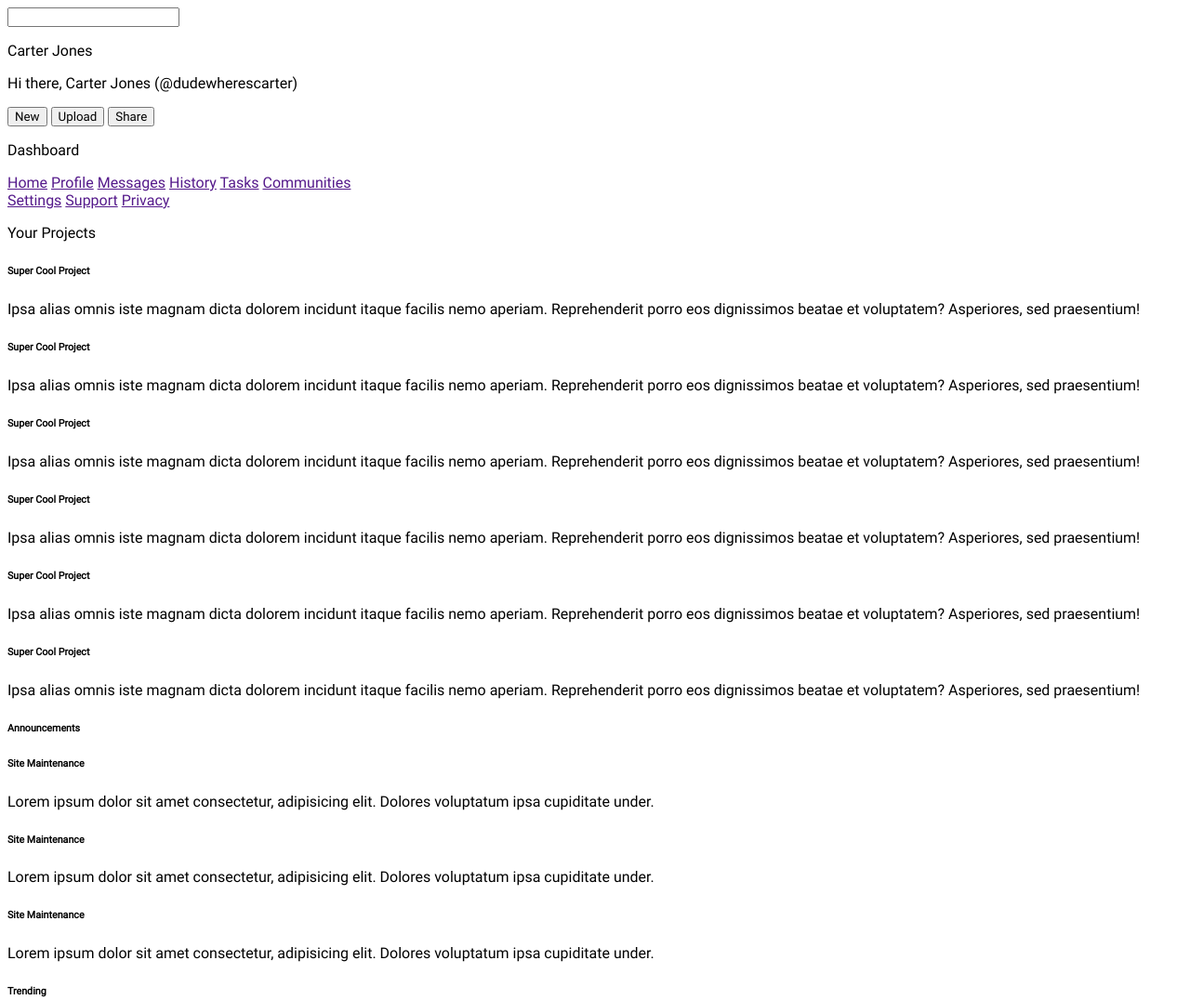
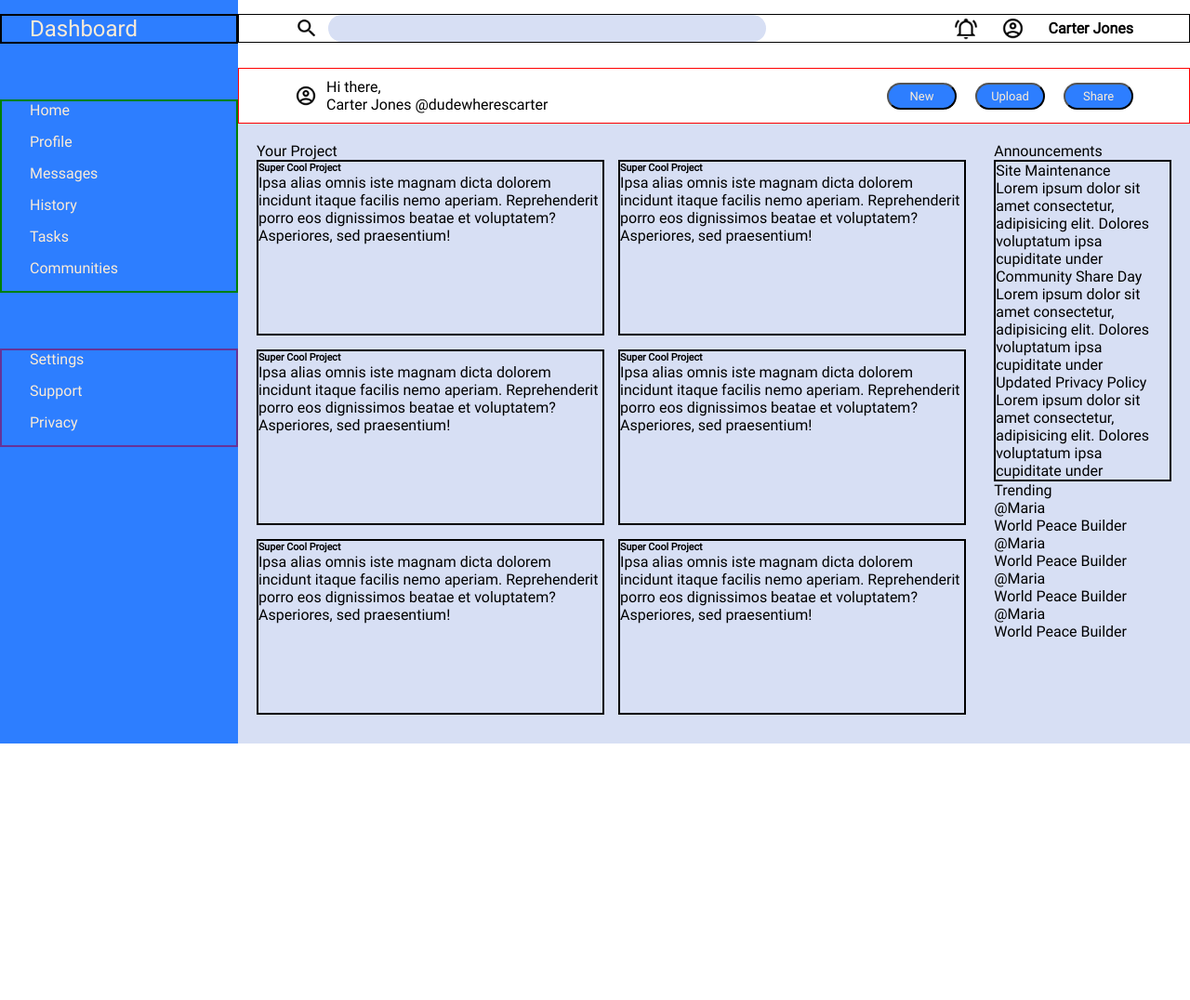
Before and after one commit to dudewherescarter/Admin-Dashboard, a plain HTML site: page index.html in a window 1280 px wide. Shown: the top 1076 px of the page at 93% size. After the commit the page ends 800 px from the top, so only its background shows below. Drawn offline with Linux system fonts and the light colour scheme.

Commit message:
Adjust css styling and align content in all three containers

```diff
--- a/index.html
+++ b/index.html
@@ -8,24 +8,39 @@
 </head>
 <body>
 
-    <!--Header, Sidebar, Main Content-->
+    <div class="container">
 
-    <div class="container">
+        <!--Header Start-->
         <div class="header">
+            <div class="headertop">
+                <div class="searchbar">
+                    <img src="Images/magnify.png" class="search-icon" alt="Search Icon">
                     <input type="text">
-            <div class="topright">
-                <p>Carter Jones</p>
                 </div>
-            <div class="bottomleft">
-                <p>Hi there, Carter Jones (@dudewherescarter)</p>
-            </div>
-            <div class="bottomright">
-                <button>New</button>
-                <button>Upload</button>
-                <button>Share</button>
+                <div class="profile-bar">
+                    <img src="Images/bell-ring-outline.png" class="bell-icon" alt="Alert Bell">
+                    <img src="Images/account-circle-outline.png" class="admin-icon" alt="Admin Account Button">
+                    <h4>Carter Jones</h4>
                 </div>
             </div>
+            <div class="headerbottom">
+                <div class="profile">
+                    <img src="Images/account-circle-outline.png" class="profile-icon" alt="Admin Account Button">
+                    <div class="name-greeting">
+                        <div class="greeting">Hi there,</div>
+                        <div class="greeting">Carter Jones @dudewherescarter</div>
+                    </div>
+                </div>
+                <div class="make-post">
+                    <button class="head-button clickable">New</button>
+                    <button class="head-button clickable">Upload</button>
+                    <button class="head-button clickable">Share</button>
+                </div>
+            </div>
+        </div>
+        <!--Header End-->
 
+        <!--Sidebar Start-->
         <div class="sidebar">
             <p>Dashboard</p>
             <div class="items toptag">
@@ -42,66 +57,86 @@
                     <a href="">Privacy</a>
             </div>
         </div>
-
+        <!--Sidebar End-->
+        <!--Main Content Start-->
         <div class="maincontent">
-            <p>Your Projects</p>
-            <div class="cardcontainer">
-                <div class="cardcontainer">
-                    <h6>Super Cool Project</h6>
-                    <p>Ipsa alias omnis iste magnam dicta dolorem incidunt itaque
-                       facilis nemo aperiam. Reprehenderit porro eos dignissimos
-                       beatae et voluptatem? Asperiores, sed praesentium!</p>
-                    <h6>Super Cool Project</h6>
-                    <p>Ipsa alias omnis iste magnam dicta dolorem incidunt itaque
-                       facilis nemo aperiam. Reprehenderit porro eos dignissimos
-                       beatae et voluptatem? Asperiores, sed praesentium!</p>
-                    <h6>Super Cool Project</h6>
-                    <p>Ipsa alias omnis iste magnam dicta dolorem incidunt itaque
-                       facilis nemo aperiam. Reprehenderit porro eos dignissimos
-                       beatae et voluptatem? Asperiores, sed praesentium!</p>
-                    <h6>Super Cool Project</h6>
-                    <p>Ipsa alias omnis iste magnam dicta dolorem incidunt itaque
-                       facilis nemo aperiam. Reprehenderit porro eos dignissimos
-                       beatae et voluptatem? Asperiores, sed praesentium!</p>
-                    <h6>Super Cool Project</h6>
-                    <p>Ipsa alias omnis iste magnam dicta dolorem incidunt itaque
-                       facilis nemo aperiam. Reprehenderit porro eos dignissimos
-                       beatae et voluptatem? Asperiores, sed praesentium!</p>
+                <div class="left-grid">
+                    <div class="your-project">Your Project</div>
+                    <div class="cards">
+                        <div class="left-card">
                             <h6>Super Cool Project</h6>
                             <p>Ipsa alias omnis iste magnam dicta dolorem incidunt itaque
                                facilis nemo aperiam. Reprehenderit porro eos dignissimos
                                beatae et voluptatem? Asperiores, sed praesentium!</p>
                         </div>
-                <div class="sidecards">
-                    <h6>Announcements</h6>
-                    <div class="maintenance">
-                        <h6>Site Maintenance</h6>
-                        <p>Lorem ipsum dolor sit amet consectetur, adipisicing elit.
-                           Dolores voluptatum ipsa cupiditate under.</p>
-                        <h6>Site Maintenance</h6>
-                        <p>Lorem ipsum dolor sit amet consectetur, adipisicing elit.
-                           Dolores voluptatum ipsa cupiditate under.</p>
-                        <h6>Site Maintenance</h6>
-                        <p>Lorem ipsum dolor sit amet consectetur, adipisicing elit.
-                           Dolores voluptatum ipsa cupiditate under.</p>
+                        <div class="left-card">
+                            <h6>Super Cool Project</h6>
+                            <p>Ipsa alias omnis iste magnam dicta dolorem incidunt itaque
+                               facilis nemo aperiam. Reprehenderit porro eos dignissimos
+                               beatae et voluptatem? Asperiores, sed praesentium!</p>
                         </div>
-                    <h6>Trending</h6>
-                    <div class="trending">
-                        <div>
+                        <div class="left-card">
+                            <h6>Super Cool Project</h6>
+                            <p>Ipsa alias omnis iste magnam dicta dolorem incidunt itaque
+                               facilis nemo aperiam. Reprehenderit porro eos dignissimos
+                               beatae et voluptatem? Asperiores, sed praesentium!</p>
+                        </div>
+                        <div class="left-card">
+                            <h6>Super Cool Project</h6>
+                            <p>Ipsa alias omnis iste magnam dicta dolorem incidunt itaque
+                               facilis nemo aperiam. Reprehenderit porro eos dignissimos
+                               beatae et voluptatem? Asperiores, sed praesentium!</p>
+                        </div>
+                        <div class="left-card">
+                            <h6>Super Cool Project</h6>
+                            <p>Ipsa alias omnis iste magnam dicta dolorem incidunt itaque
+                               facilis nemo aperiam. Reprehenderit porro eos dignissimos
+                               beatae et voluptatem? Asperiores, sed praesentium!</p>
+                        </div>
+                        <div class="left-card">
+                            <h6>Super Cool Project</h6>
+                            <p>Ipsa alias omnis iste magnam dicta dolorem incidunt itaque
+                               facilis nemo aperiam. Reprehenderit porro eos dignissimos
+                               beatae et voluptatem? Asperiores, sed praesentium!</p>
+                        </div>
+                    </div>
+                </div>
+                <div class="right-grid">
+                    <div class="announcement-section">
+                        <div class="announcement-heading">Announcements</div>
+                        <div class="announcement-container">
+                            <div class="right-card announcements">
+                                <div class="announcement-heading">Site Maintenance</div>
+                                <div class="announcement-description">Lorem ipsum dolor sit amet consectetur, adipisicing elit.
+                                    Dolores voluptatum ipsa cupiditate under</div>
+                                <div class="announcement-heading">Community Share Day</div>
+                                <div class="announcement-description">Lorem ipsum dolor sit amet consectetur, adipisicing elit.
+                                    Dolores voluptatum ipsa cupiditate under</div>
+                                <div class="announcement-heading">Updated Privacy Policy</div>
+                                <div class="announcement-description">Lorem ipsum dolor sit amet consectetur, adipisicing elit.
+                                    Dolores voluptatum ipsa cupiditate under</div>
+                            </div>
+                        </div>
+                    </div>
+                    <div class="trending-section">
+                        <div class="trending-header">Trending</div>
+                        <div class="trending-container">
+                            <div class="trending-profile">
                                 <p>@Maria</p>
                                 <p>World Peace Builder</p>
                             </div>
-                        <div>
+                            <div class="trending-profile">
                                 <p>@Maria</p>
                                 <p>World Peace Builder</p>
                             </div>
-                        <div>
+                            <div class="trending-profile">
                                 <p>@Maria</p>
                                 <p>World Peace Builder</p>
                             </div>
-                        <div>
+                            <div class="trending-profile">
                                 <p>@Maria</p>
                                 <p>World Peace Builder</p>
+                            </div>
                         </div>
                         </div>
                     </div>
--- a/stylesheet.css
+++ b/stylesheet.css
@@ -5,4 +5,185 @@
 
 * {
     font-family: 'Roboto';
+    box-sizing: border-box;
+    padding: 0;
+    margin: 0;
 }
+
+.container {
+    display: grid;
+    grid-template-columns: 1fr 4fr;
+    grid-template-rows: 1fr 5fr;
+    height: 100vh;
+}
+
+.header {
+    background-color: white;
+    grid-column: 2 / 3;
+    grid-row: 1;
+    display: flex;
+    flex-direction: column;
+    justify-content: space-between;
+}
+
+.headertop {
+    border: 1px solid black;
+    display: flex;
+    justify-content: space-between;
+    align-items: center;
+    padding-left: 60px;
+    padding-right: 60px;
+    margin-top: 15px;
+}
+
+.searchbar {
+    display: flex;
+    gap: 10px;
+}
+
+.profile-bar {
+    display: flex;
+    gap: 25px;
+}
+
+.search-icon,
+.bell-icon,
+.admin-icon {
+    width: 1.6em;
+    height: 1.6em;
+    align-self: center;
+}
+
+input {
+   border: none;
+   border-radius: 15px;
+   width: 45vw;
+   max-width: 471px;
+   height: 25%;
+   background-color: rgb(215, 223, 244);
+   color: black;
+   padding: 5px 15px 5px 15px;
+   font-size: 16px;
+}
+
+.profile-bar > h4 {
+    font-weight: bolder;
+    align-self: center;
+}
+
+.headerbottom {
+    border: 1px solid red;
+    display: flex;
+    justify-content: space-between;
+    align-items: center;
+    padding: 10px 60px 10px 60px;
+}
+
+.profile {
+    display: flex;
+    align-items: center;
+    gap: 10px;
+}
+
+.name-greeting {
+    display: flex;
+    flex-direction: column;
+}
+
+.make-post {
+    display: flex;
+    align-items: center;
+    gap: 20px;
+}
+
+.profile-icon {
+    width: 1.5rem;
+    height: 1.5rem;
+}
+
+button {
+    background-color: #2d7eff;
+    color: antiquewhite;
+    min-width: 75px;
+    max-width: 75px;
+    font-size: 13px;
+    padding: 5px 15px 5px 15px;
+    border-radius: 17px;
+}
+
+.sidebar {
+    background-color: #2d7eff;
+    grid-column: 1;
+    grid-row: 1 / 3;
+    display: flex;
+    flex-direction: column;
+}
+
+.sidebar > p {
+    border: 2px solid black;
+    font-size: 24px;
+    margin-bottom: 60px;
+    margin-top: 15px;
+    padding-left: 30px;
+    color: antiquewhite;
+}
+
+.toptag {
+    border: 2px solid green;
+    margin-bottom: 60px;
+}
+
+.bottomtag {
+    border: 2px solid rebeccapurple;
+}
+
+.items {
+    display: flex;
+    flex-direction: column;
+    padding-left: 30px;
+}
+
+a {
+    color: black;
+    text-decoration: none;
+    list-style: none;
+    margin-bottom: 15px;
+    color:antiquewhite;
+}
+
+.maincontent {
+    background-color: rgb(215, 223, 244);
+    grid-column: 2;
+    display: grid;
+    grid-template-columns: 4fr 1fr;
+    grid-template-rows: 1fr 1fr;
+    padding: 20px 20px 50px 20px;
+    gap: 30px;
+}
+
+.left-grid {
+    grid-column: 1;
+    grid-row: 1 / 3;
+}
+
+.cards {
+    display: grid;
+    grid-template-columns: 1fr 1fr;
+    width: 100%;
+    height: 100%;
+    gap: 15px;
+}
+
+.left-card {
+    border: 2px solid black;
+}
+
+.right-grid {
+    grid-column: 2;
+    grid-row: 1 / 3;
+    align-items: flex-end;
+}
+
+.right-card {
+    border: 2px solid black;
+}
```
Also changed, not shown: Images/account-circle-outline.png (added), Images/bell-ring-outline.png (added), Images/magnify.png (added). Lines whose indentation alone changed are shown as unchanged.
